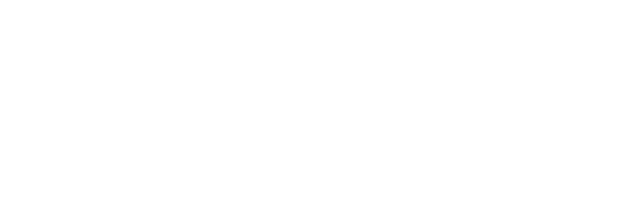
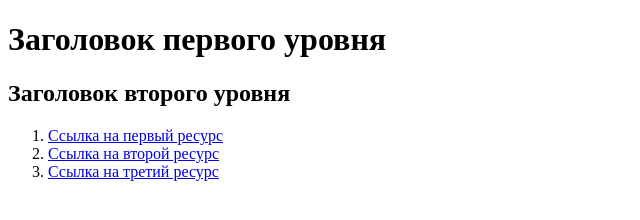
Before and after one commit to alaadushkaaa/task-html, a website: page src/index.html in a window 1280 px wide. Shown: the whole page, without its empty margins (0-640 px from the left). Drawn offline with Linux system fonts and the light colour scheme.

Commit message:
Задание по HTML

```diff
--- a/src/index.html
+++ b/src/index.html
@@ -1,7 +1,28 @@
-<!DOCTYPE html>
+<!doctype html>
 <html lang="en">
     <head>
+        <meta charset="utf-8" />
+        <meta name="viewport" content="width=device-width, initial-scale=1" />
         <title>HTML</title>
     </head>
-    <body></body>
+    <body>
+        <h1>Заголовок первого уровня</h1>
+        <h2>Заголовок второго уровня</h2>
+        <ol>
+            <li>
+                <a href="https://git-scm.com/downloads/linux"
+                    >Ссылка на первый ресурс</a
+                >
+            </li>
+            <li>
+                <a href="https://plantuml.com/ru/">Ссылка на второй ресурс</a>
+            </li>
+            <li>
+                <a
+                    href="https://www.kinopoisk.ru/series/1402903/?utm_referrer=www.google.com"
+                    >Ссылка на третий ресурс</a
+                >
+            </li>
+        </ol>
+    </body>
 </html>
```
Also changed, not shown: 1 other file.
